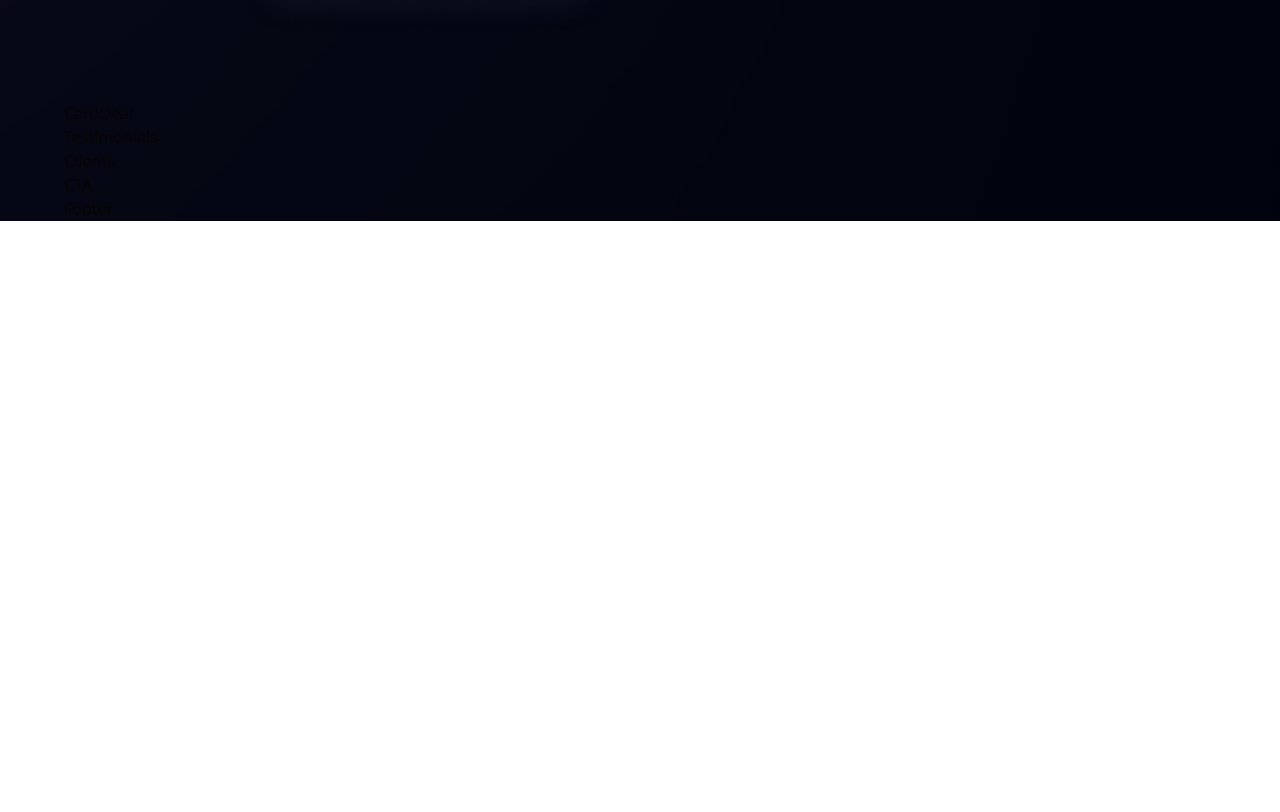
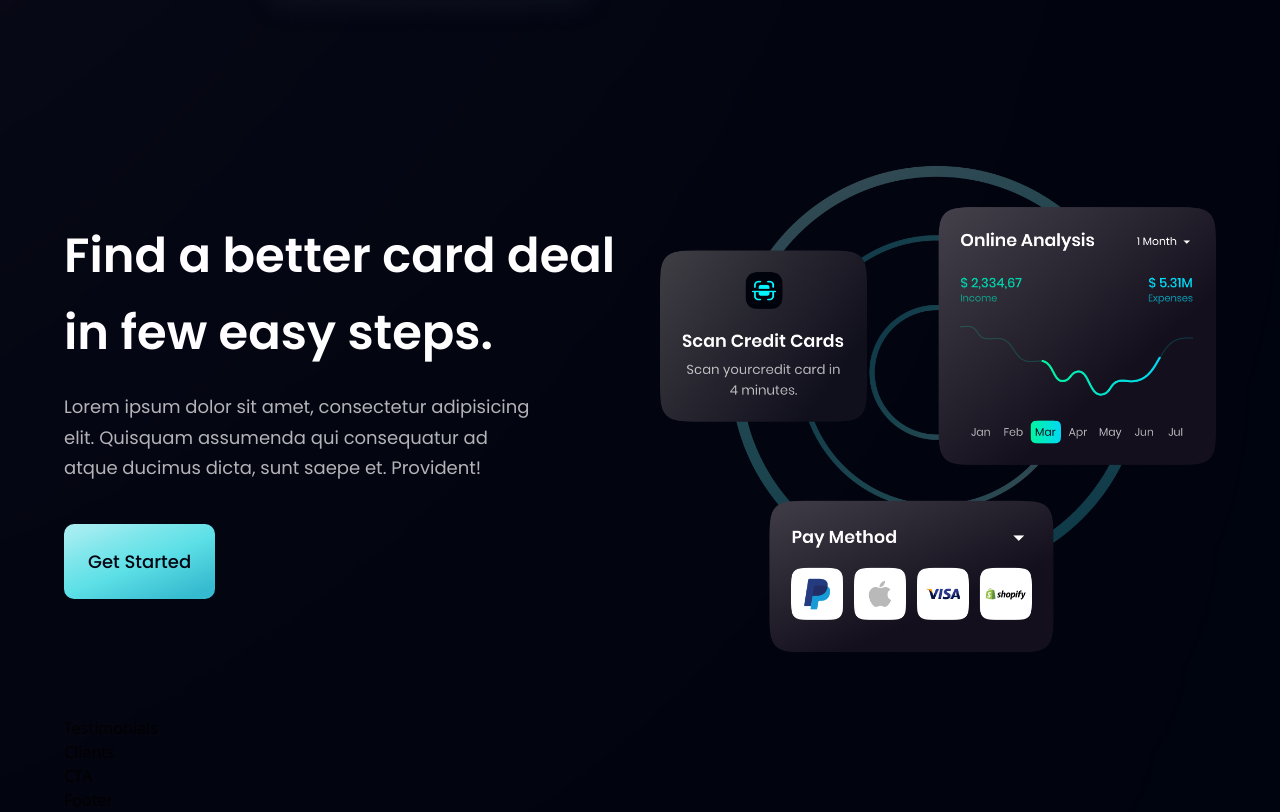
Before and after one commit to pray3m/HooBank, a React (Vite) app: page / in a window 1280 px wide. Shown: the part 2104-2916 px from the top of the page. Before the commit the page ends 2325 px from the top, so only its background shows below. Built offline with nearby package versions, Linux system fonts and the light colour scheme.

Commit message:
Card Deals

```diff
--- a/src/components/Business.jsx
+++ b/src/components/Business.jsx
@@ -28,7 +28,7 @@ const Business = () => {
         With the right credit card, you can improve your financial life by building credit, earning rewards and saving money. But with hundreds of credit cards on the market.
         </p>
 
-        <Button styles="mt-10 rounded-[10px]"/>
+        <Button styles="mt-10 "/>
       </div>
 
       <div className={`${layout.sectionImg} flex-col`}>
--- a/src/components/Button.jsx
+++ b/src/components/Button.jsx
@@ -2,7 +2,7 @@ import React from 'react'
 
 const Button = ({styles}) => {
   return (
-    <button type='buttton' className={`py-6 px-6 bg-blue-gradient font-poppins font-medium text-[18px] text-primary outline-none ${styles}`}>
+    <button type='buttton' className={`py-6 px-6 bg-blue-gradient font-poppins font-medium text-[18px] text-primary outline-none ${styles} rounded-[10px]`}>
       Get Started
     </button>
   )
--- a/src/components/CardDeal.jsx
+++ b/src/components/CardDeal.jsx
@@ -1,8 +1,24 @@
 import React from 'react'
+import {card} from '../assets'
+import styles,{layout} from '../style'
+import Button from './Button'
 
 const CardDeal = () => {
   return (
-    <div>CardDeal</div>
+    <section className={layout.section}>
+      <div className={layout.sectionInfo}>
+        <h2 className={styles.heading2}>
+          Find a better card deal <br className='sm:block hidden'/> in few easy steps. </h2>
+        <p className={`${styles.paragraph} max-w-[470px] mt-5`}> Lorem ipsum dolor sit amet, consectetur adipisicing elit. Quisquam assumenda qui consequatur ad atque ducimus dicta, sunt saepe et. Provident!</p>
+
+        <Button styles="mt-10" />
+      </div>
+
+      <div className={layout.sectionImg}>
+        <img src={card} alt="card" className='w-[100%] h-[100%]'/>
+      </div>
+
+    </section>
   )
 }
 
```
